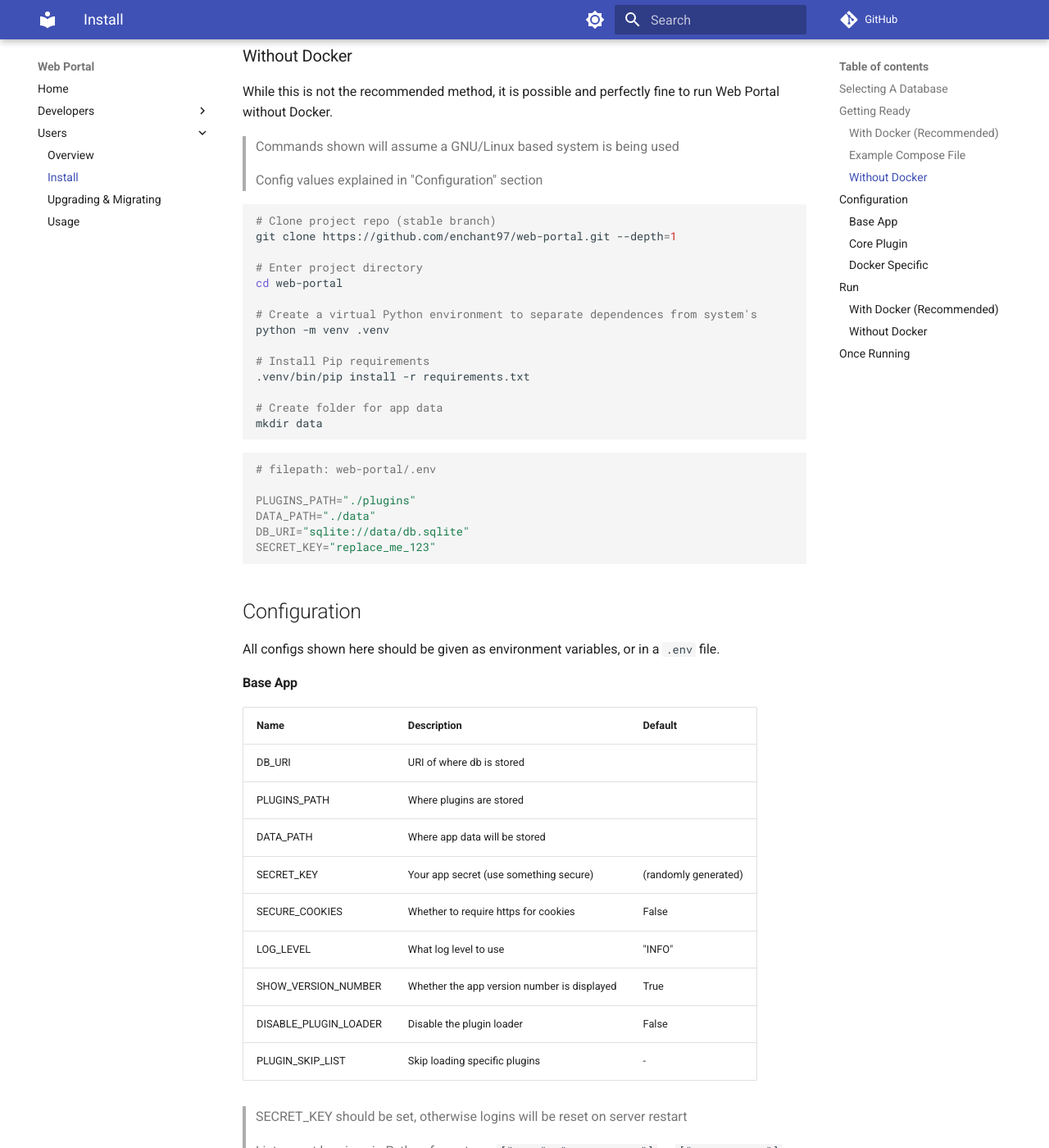
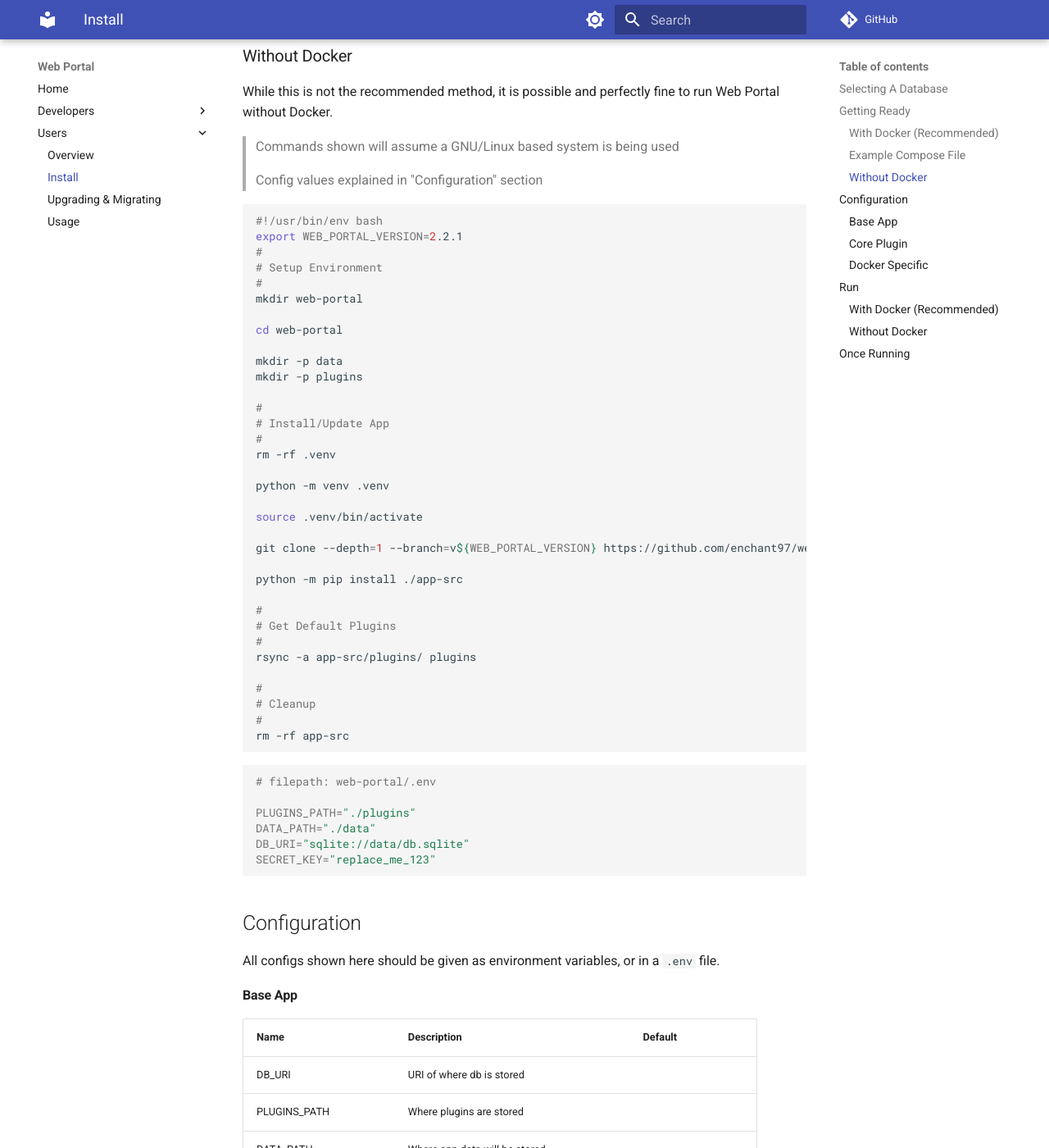
Before and after one commit to enchant97/web-portal, an MkDocs documentation site: the page built from docs/users/install.md, in a window 1280 px wide and 1400 px high, scrolled down 1626 px. Shown: the whole window at 82% size. Built offline with MkDocs 1.6.1 and Material for MkDocs 9.7.7, drawn with Linux system fonts in a browser that asks for light colours; comment, search, counter and statistics services are not loaded; some of the changed text lies outside the part shown.

Commit message:
update install guide

````diff
--- a/docs/users/install.md
+++ b/docs/users/install.md
@@ -65,21 +65,42 @@ While this is not the recommended method, it is possible and perfectly fine to r
 
 > Config values explained in "Configuration" section
 
+
 ```bash
-# Clone project repo (stable branch)
-git clone https://github.com/enchant97/web-portal.git --depth=1
+#!/usr/bin/env bash
+export WEB_PORTAL_VERSION=2.2.1
+#
+# Setup Environment
+#
+mkdir web-portal
 
-# Enter project directory
 cd web-portal
 
-# Create a virtual Python environment to separate dependences from system's
+mkdir -p data
+mkdir -p plugins
+
+#
+# Install/Update App
+#
+rm -rf .venv
+
 python -m venv .venv
 
-# Install Pip requirements
-.venv/bin/pip install -r requirements.txt
+source .venv/bin/activate
 
-# Create folder for app data
-mkdir data
+git clone --depth=1 --branch=v${WEB_PORTAL_VERSION} https://github.com/enchant97/web-portal.git app-src
+
+python -m pip install ./app-src
+
+#
+# Get Default Plugins
+#
+rsync -a app-src/plugins/ plugins
+
+#
+# Cleanup
+#
+rm -rf app-src
 ```
 
 ```bash
@@ -164,7 +185,9 @@ After following the "Getting Ready" section, you can launch the app using Hyperc
 > You may want to run this command through systemd or similar, this will allow the app to run in the background and startup automatically.
 
 ```bash
-./.venv/bin/hypercorn 'web_portal.main:create_app()' --bind 0.0.0.0:8000 --workers 1
+#!/usr/bin/env bash
+source .venv/bin/activate
+hypercorn 'web_portal.main:create_app()' --bind 0.0.0.0:8000 --workers 1
 ```
 
 If you wish to configure Hypercorn the documentation can be found [here](https://pgjones.gitlab.io/hypercorn/), you could for example configure https or different bind methods.
````
Also changed, not shown: other parts of docs/users/install.md (+1 -1 lines).
